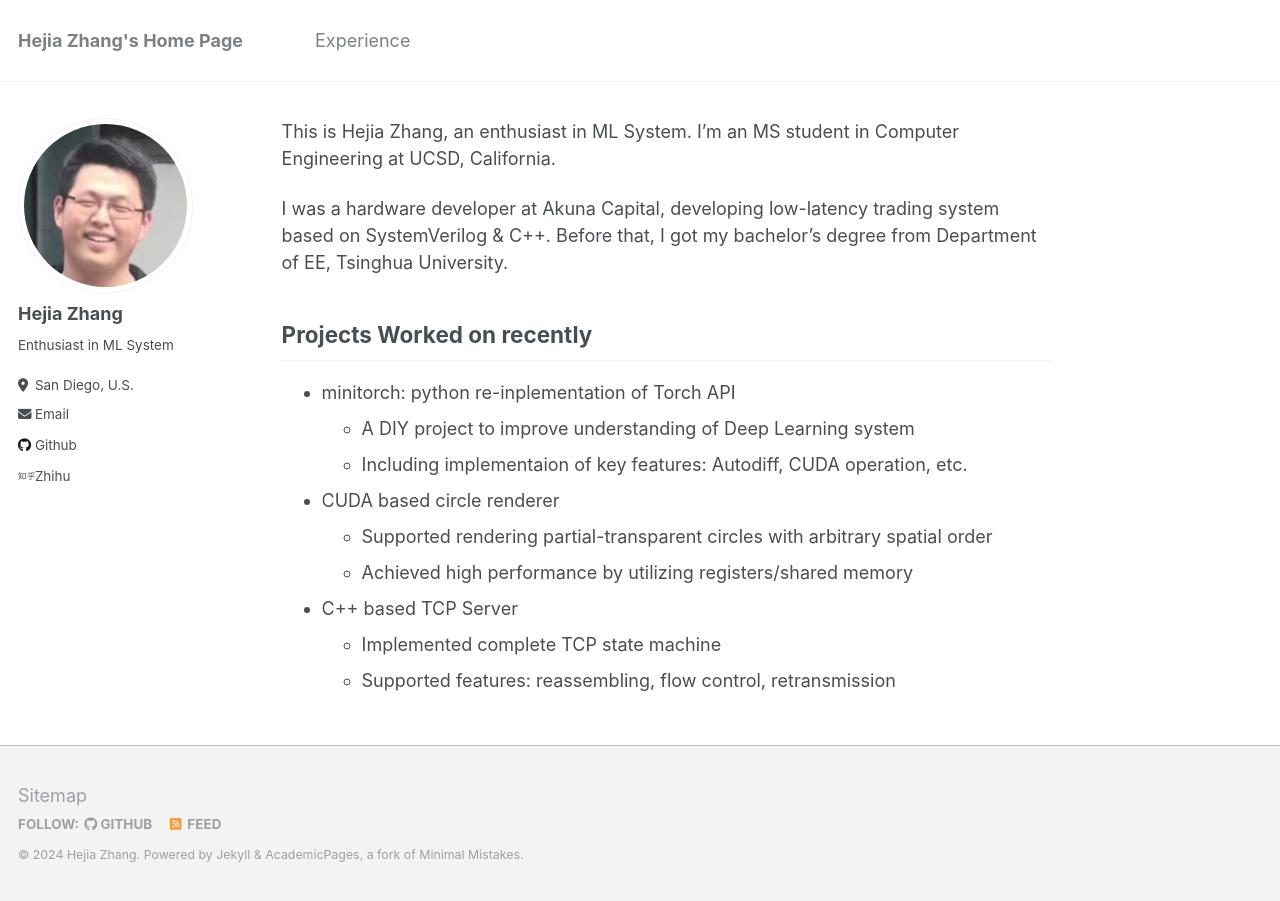
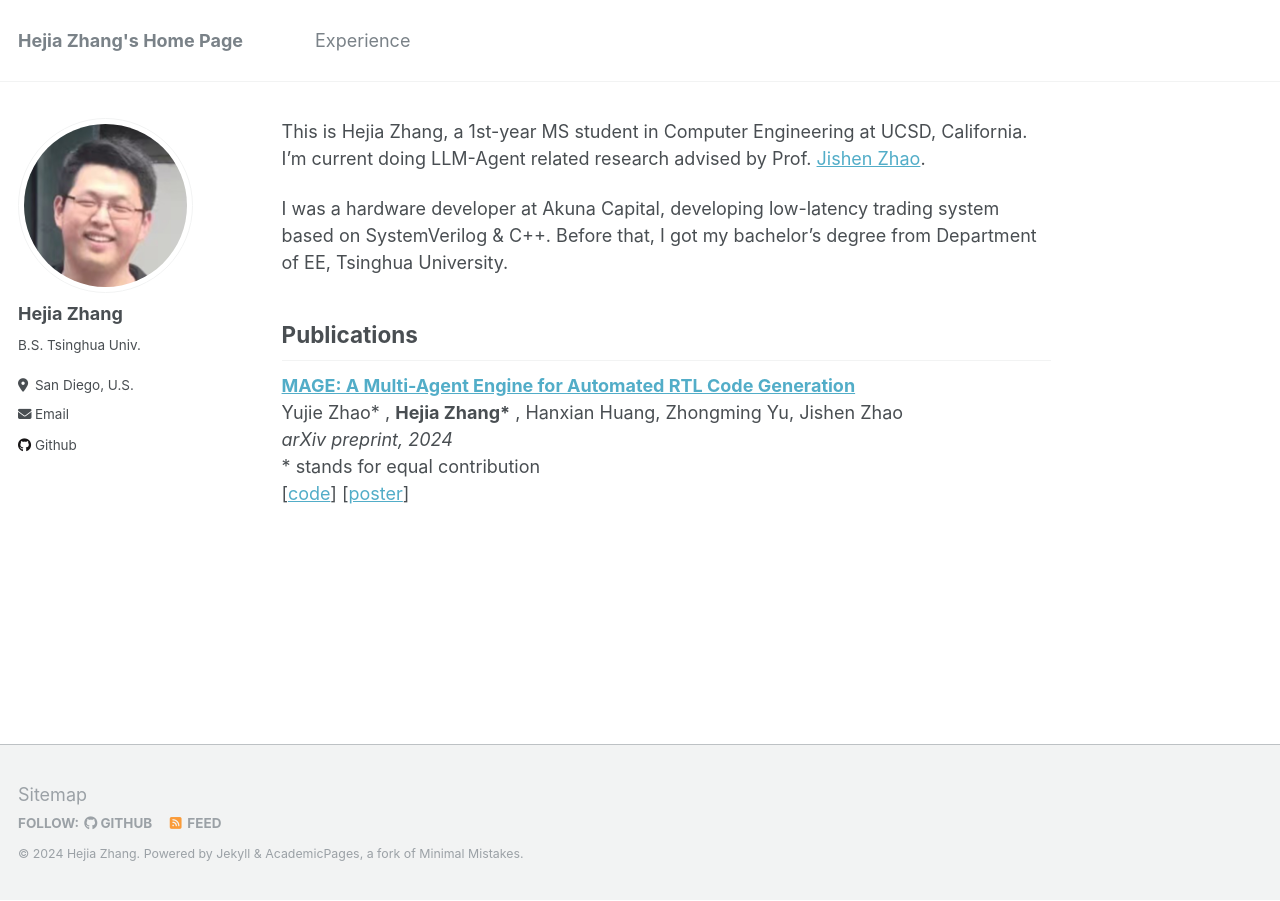
Before and after one commit to HejiaZ2023/hejiaz2023.github.io, a Jekyll site: the page built from _pages/about.md, in a window 1280 px wide. Built offline with Jekyll 4.4.1, drawn with Linux system fonts in a browser that asks for light colours.

Commit message:
Update MAGE paper

```diff
--- a/_config.yml
+++ b/_config.yml
@@ -24,7 +24,7 @@ author:
   avatar           : "hejia_profile.jpg"
   name             : "Hejia Zhang"
   pronouns         : # example: "she/her"
-  bio              : "Enthusiast in ML System"
+  bio              : "B.S. Tsinghua Univ."
   location         : "San Diego, U.S."
   employer         : # "Applying for MS programs"
   uri              : # URL
@@ -70,7 +70,7 @@ author:
   wikipedia        : # Username
   xing             : # Username
   youtube          : # Username
-  zhihu            : https://www.zhihu.com/people/dbmw
+  zhihu            : # Username
 
 # Site Settings
 teaser                   :  # filename of teaser fallback teaser image placed in /images/, .e.g. "500x300.png"
--- a/_pages/about.md
+++ b/_pages/about.md
@@ -5,18 +5,21 @@ author_profile: true
 redirect_from:
 ---
 
-This is Hejia Zhang, an enthusiast in ML System. I'm an MS student in Computer Engineering at UCSD, California.
+This is Hejia Zhang, a 1st-year MS student in Computer Engineering at UCSD, California. I'm current doing LLM-Agent related research advised by Prof. [Jishen Zhao](https://cseweb.ucsd.edu/~jzhao/).
 
 I was a hardware developer at Akuna Capital, developing low-latency trading system based on SystemVerilog & C++. Before that, I got my bachelor's degree from Department of EE, Tsinghua University.
 
-[comment]: # (I've started posting Chinese contents on [zhihu](https://www.zhihu.com/people/dbmw/posts))
+
+Publications
+------
+[**MAGE: A Multi-Agent Engine for Automated RTL Code Generation**](https://arxiv.org/pdf/2412.07822)
+Yujie Zhao* , **Hejia Zhang\*** , Hanxian Huang, Zhongming Yu, Jishen Zhao
+*arXiv preprint, 2024*
+\* stands for equal contribution
+\[[code](https://github.com/stable-lab/MAGE)\] \[[poster](https://drive.google.com/file/d/1vmkh9RVMuNOPsyVoJUBmegcTb5BHYbQ0/view)\]
+
 
 <!---
-Publications
-------
-I really wish I could put something here.
---->
-
 Projects Worked on recently
 ------
 
@@ -30,3 +33,4 @@ Projects Worked on recently
 * C++ based TCP Server
   * Implemented complete TCP state machine
   * Supported features: reassembling, flow control, retransmission
+--->
```
